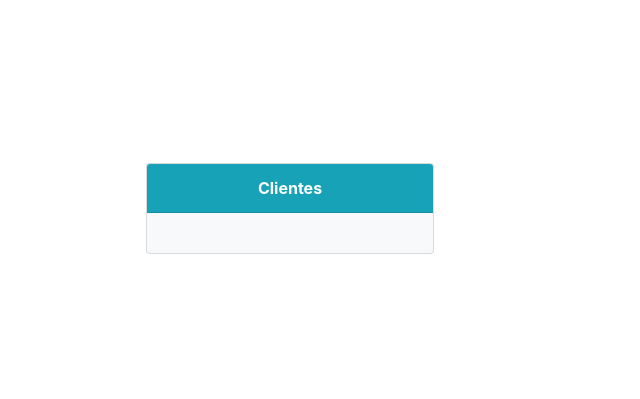
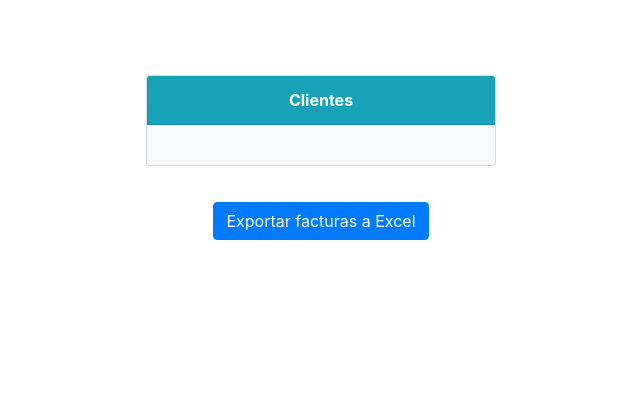
Before and after one commit to jonathanroddev/JORCarp, a PHP site: page /Views/facturas.php in a window 1280 px wide. Shown: the part 72-471 px from the top of the page, without its empty margins (319-959 px from the left). Run offline with PHP 8.4, Linux system fonts and the light colour scheme; a user stored in the database is signed in; data that the repository does not hold is empty.

Commit message:
17-07-2019 12:24 - Avances en cuanto a estilos en general.

```diff
--- a/Views/Layouts/footer.php
+++ b/Views/Layouts/footer.php
@@ -1,5 +1,5 @@
 </div>
-</div>
+
 </main>
 <!-- Link Export bootstrap -->
 <script src="https://code.jquery.com/jquery-3.3.1.slim.min.js"
--- a/Views/Layouts/header.php
+++ b/Views/Layouts/header.php
@@ -57,4 +57,3 @@
 </header>
 <main>
 <div class="container">
-    <div class="row justify-content-center align-items-center" style="height:50vh">
--- a/Views/contabilidad.php
+++ b/Views/contabilidad.php
@@ -3,6 +3,7 @@
 include_once("Layouts/header.php");
 if (isset($_SESSION["userPrivileges"]) && $_SESSION["userPrivileges"] == 1) {
     ?>
+    <div class="row justify-content-center align-items-center" style="padding-top: 75px">
         <div class="col-4">
             <div class="card bg-light mb-3 text-center" style="max-width: 18rem;">
                 <div class="card-header text-white bg-info"><strong>Contabilidad</strong></div>
@@ -17,9 +18,12 @@
                 </div>
             </div>
         </div>
+    </div>
 <?php } else { ?>
+    <div class="row justify-content-center align-items-center" style="height:50vh">
         <div class="alert alert-primary" role="alert">
             Acceso Denegado. Por favor, ingresa un usuario y contraseña válidos pulsando <a href="login.php">aquí</a>
         </div>
+    </div>
 <?php }
 include_once("Layouts/footer.php"); ?>
--- a/Views/facturas.php
+++ b/Views/facturas.php
@@ -6,9 +6,11 @@
     $sql = "SELECT * FROM customers";
     $customers = $dbUtils->getDatas($sql);
     $sql2 = "SELECT * FROM invoices";
-    $invoices = $dbUtils->getDatas($sql2); ?>
+    $invoices = $dbUtils->getDatas($sql2);
+    //SELECT * FROM invoices INNER JOIN customers ON invoices.cus_id = customers.cus_id?>
+    <div class="row justify-content-center align-items-center" style="padding-top: 75px">
     <div class="col-4">
-        <div class="card bg-light mb-3 text-center" style="max-width: 18rem;margin-top:2rem">
+    <div class="card bg-light mb-3 text-center" >
     <div class="card-header text-white bg-info"><strong>Clientes</strong></div>
     <div class="card-body">
     <?php if (!isset($_SESSION["fileUploaded"]) || $_SESSION["fileUploaded"] == false) { ?>
@@ -21,6 +23,10 @@
                    onclick="document.getElementById('customersFile').click();" class="btn btn-primary"/>
             <br>
         </form>
+        </div>
+        </div>
+        </div>
+        </div>
     <?php } else {
         for ($i = 0; $i < sizeof($customers); $i++) {
             $customer = $customers[$i];
@@ -34,14 +40,26 @@
                     onclick="location.href='cliente.php?idcliente=<?php echo($customer["cus_id"]); ?>'">
                 <?php echo($customer["cus_address1"]); ?>
             </button>
-                    <?php }
-                } ?>
+        <?php } ?>
         </div>
         </div>
         </div>
+        </div>
+        <div class="row justify-content-center align-items-center" style="padding-top: 20px">
+            <div class="col-4">
+                <div class="text-center">
+                    <button type="button" class="btn btn-primary" onclick="createNotion()">Exportar facturas a Excel
+                    </button>
+                </div>
+            </div>
+        </div>
+    <?php } ?>
+
 <?php } else { ?>
+    <div class="row justify-content-center align-items-center" style="height:50vh">
     <div class="alert alert-primary" role="alert">
         Acceso Denegado. Por favor, ingresa un usuario y contraseña válidos pulsando <a href="login.php">aquí</a>
+    </div>
     </div>
 <?php } ?>
     <script src="../../Views/Scripts/facturas.js"></script>
```
Also changed, not shown: Views/cliente.php (+22 -9 lines), Views/login.php (+6 -2 lines). Lines whose indentation alone changed are shown as unchanged.
